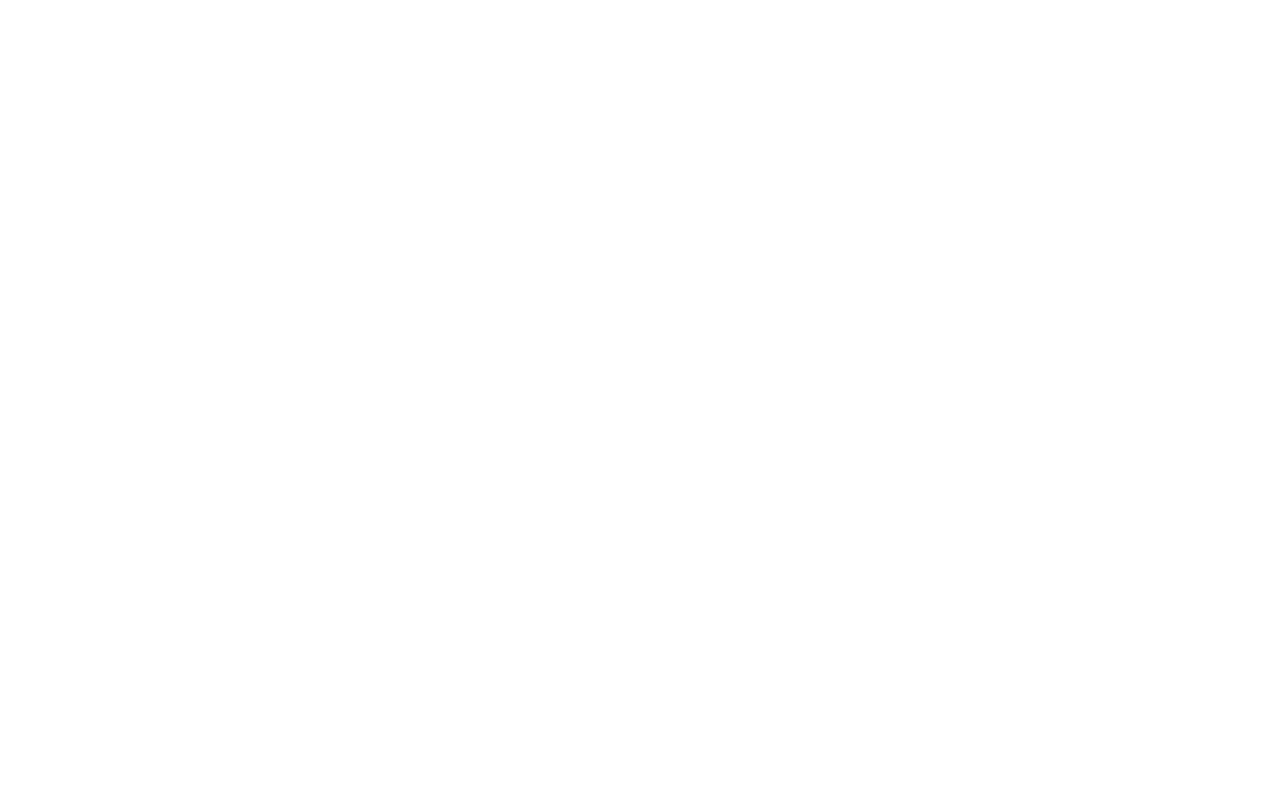
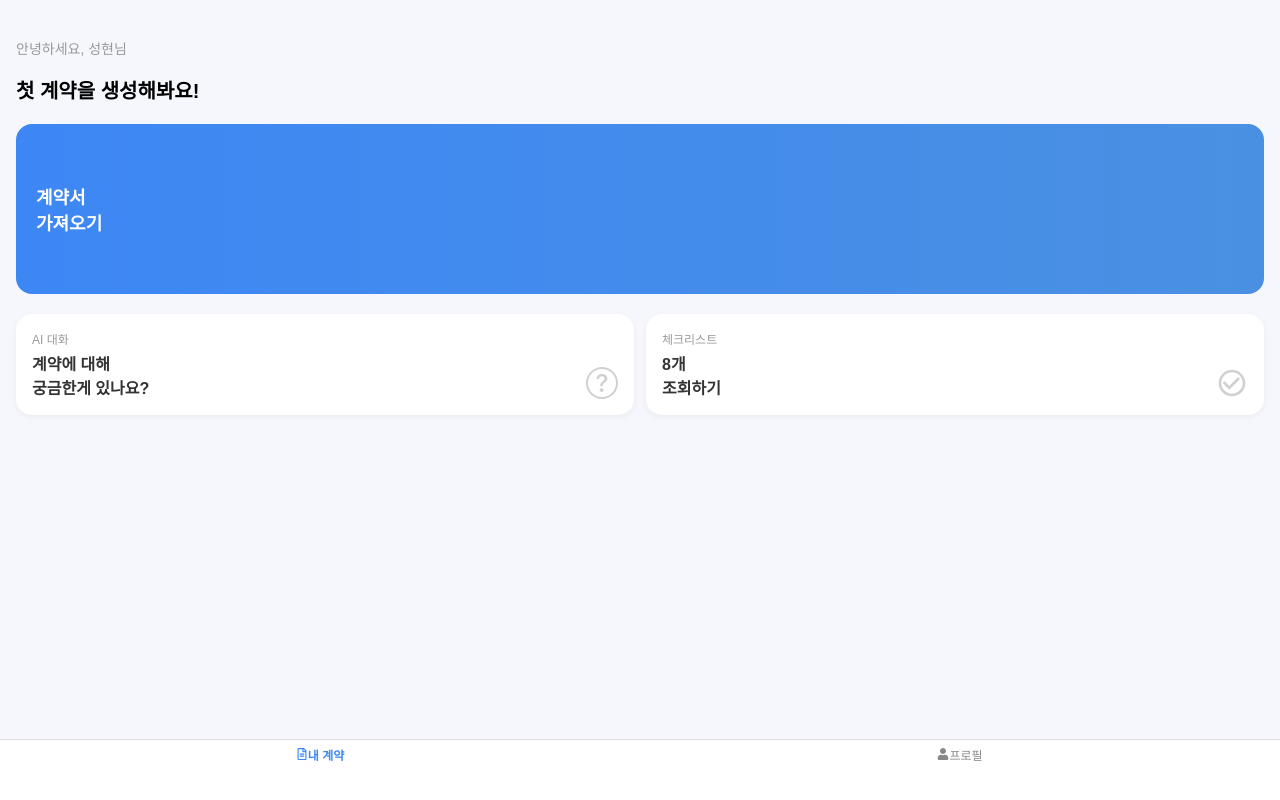
Before and after one commit to wanyam2/SSL-Front, a React (Create React App) app: page / in a window 1280 px wide. Before the commit this address had no page. Shown: the top 800 px of the page. Built offline with nearby package versions, Linux system fonts and the light colour scheme.

Commit message:
feat: 페이지 생성

```diff
--- a/src/App.js
+++ b/src/App.js
@@ -9,7 +9,7 @@ function App() {
     return (
         <BrowserRouter>
             <Routes>
-                <Route path="/ContractPage" element={<ContractPage/>}/>
+                <Route path="/" element={<ContractPage/>}/>
                 <Route path="/ocr" element={<Ocr/>}/>
                 <Route path="/ContractResultPage" element={<ContractResult/>}/>
                 <Route path="/employment" element={<Employment/>}/>
--- /dev/null
+++ b/src/component/ContractPage/ContractPage.js
@@ -0,0 +1,46 @@
+import React from 'react';
+import styles from './ContractPage.module.css';
+import { FaRegFileAlt, FaUser } from 'react-icons/fa';
+import { MdCheckCircleOutline } from 'react-icons/md';
+import { BsQuestionCircle } from 'react-icons/bs';
+
+export default function ContractPage() {
+    return (
+        <div className={styles.container}>
+            <div className={styles.greeting}>
+                <p className={styles.subText}>안녕하세요, 성현님</p>
+                <h2 className={styles.title}>첫 계약을 생성해봐요!</h2>
+            </div>
+
+            <div className={styles.mainCard}>
+                <span>계약서<br />가져오기</span>
+                <div className={styles.scanIcon}></div>
+            </div>
+
+            <div className={styles.subCards}>
+                <div className={styles.card}>
+                    <span className={styles.cardTitle}>AI 대화</span>
+                    <p className={styles.cardDesc}>계약에 대해<br />궁금한게 있나요?</p>
+                    <BsQuestionCircle size={32} className={styles.cardIcon} />
+                </div>
+
+                <div className={styles.card}>
+                    <span className={styles.cardTitle}>체크리스트</span>
+                    <p className={styles.cardDesc}>8개<br />조회하기</p>
+                    <MdCheckCircleOutline size={32} className={styles.cardIcon} />
+                </div>
+            </div>
+
+            <div className={styles.tabBar}>
+                <div className={styles.tabItemActive}>
+                    <FaRegFileAlt />
+                    <span>내 계약</span>
+                </div>
+                <div className={styles.tabItem}>
+                    <FaUser />
+                    <span>프로필</span>
+                </div>
+            </div>
+        </div>
+    );
+}
--- /dev/null
+++ b/src/component/ContractPage/ContractPage.module.css
@@ -0,0 +1,102 @@
+.container {
+    padding: 24px 16px 80px;
+    font-family: sans-serif;
+    background-color: #f5f7fc;
+    min-height: 100vh;
+}
+
+.greeting {
+    margin-bottom: 20px;
+}
+
+.subText {
+    font-size: 14px;
+    color: #999;
+    margin-bottom: 4px;
+}
+
+.title {
+    font-size: 20px;
+    font-weight: 700;
+    color: #000;
+}
+
+.mainCard {
+    background: linear-gradient(to right, #3d87f5, #4a90e2);
+    border-radius: 16px;
+    color: white;
+    padding: 20px;
+    margin: 20px 0;
+    font-size: 18px;
+    font-weight: bold;
+    position: relative;
+    height: 130px;
+    display: flex;
+    justify-content: space-between;
+    align-items: center;
+}
+
+.scanIcon {
+    font-size: 32px;
+}
+
+.subCards {
+    display: flex;
+    justify-content: space-between;
+    gap: 12px;
+}
+
+.card {
+    background-color: #fff;
+    border-radius: 16px;
+    padding: 16px;
+    flex: 1;
+    box-shadow: 0 2px 6px rgba(0,0,0,0.05);
+    position: relative;
+}
+
+.cardTitle {
+    font-size: 12px;
+    color: #999;
+    margin-bottom: 4px;
+    display: block;
+}
+
+.cardDesc {
+    font-size: 16px;
+    font-weight: 600;
+    margin: 0;
+    color: #333;
+}
+
+.cardIcon {
+    position: absolute;
+    bottom: 16px;
+    right: 16px;
+    color: #d0d0d0;
+}
+
+.tabBar {
+    position: fixed;
+    bottom: 0;
+    left: 0;
+    right: 0;
+    height: 60px;
+    background-color: #fff;
+    display: flex;
+    border-top: 1px solid #ddd;
+}
+
+.tabItem,
+.tabItemActive {
+    flex: 1;
+    text-align: center;
+    padding-top: 6px;
+    font-size: 12px;
+    color: #888;
+}
+
+.tabItemActive {
+    color: #3d87f5;
+    font-weight: 600;
+}
--- a/src/component/ContractResult/ContractChecklist.js
+++ b/src/component/ContractResult/ContractChecklist.js
@@ -0,0 +1,38 @@
+export const checklistItems = [
+    {
+        title: "수습기간",
+        content: "수습기간 3개월 / 수습 중 해고 가능",
+        note: "수습기간 중에는 사용자가 쉽게 해고할 수 있으며, 임금이 삭감될 수 있는 위험이 있어 주의가 필요합니다.",
+        status: "warning",
+    },
+    {
+        title: "퇴직금 조항",
+        content: "퇴직금 관련 조항이 명시되어 있지 않음",
+        note: "계약서에 명시되어 있지 않아 추후 분쟁 가능성이 있습니다.",
+        status: "danger",
+    },
+    {
+        title: "유급휴가",
+        content: "연차휴가 명시 O / 휴가 일수 기준 불명확",
+        note: "실제 사용 가능한 일수 조건이 명확하지 않아 확인이 필요합니다.",
+        status: "info",
+    },
+    {
+        title: "근무시간",
+        content: "주 44시간 / 야근 여부 언급 없음",
+        note: "법정근로시간(주 40시간)을 초과함. 초과근무 수당이 명시되지 않았습니다.",
+        status: "warning",
+    },
+    {
+        title: "임금 조건",
+        content: "월 200만 원 / 수당 별도 언급 없음",
+        note: "초과·연장·야간 수당이 구체적으로 언급되지 않았습니다.",
+        status: "info",
+    },
+    {
+        title: "계약 기간",
+        content: "6개월 계약 / 자동 연장 여부 없음",
+        note: "계약 기간이 종료되면 근로계약이 자동 종료될 수 있어 주의가 필요합니다.",
+        status: "info",
+    },
+];
--- /dev/null
+++ b/src/component/ContractResult/ContractResult.js
@@ -0,0 +1,55 @@
+import React, { useState } from 'react';
+import styles from './ContractResult.module.css';
+import { checklistItems } from './ContractChecklist';
+
+export default function ContractResult() {
+    const [tab, setTab] = useState('기본');
+
+    return (
+        <div className={styles.container}>
+            <div className={styles.header}>
+                <button className={styles.backBtn}>←</button>
+                <h2>계약서 결과</h2>
+            </div>
+
+            <div className={styles.contractBox}>
+                <div className={styles.contractMeta}>
+                    <span className={styles.contractType}>근로계약서</span>
+                    <span className={styles.contractDate}>2025.07.30</span>
+                    <h3 className={styles.company}>주식회사 해이커피</h3>
+                </div>
+                <div className={styles.alertBadge}>⚠️ 주의</div>
+            </div>
+
+            <div className={styles.tabMenu}>
+                <button onClick={() => setTab('기본')} className={tab === '기본' ? styles.active : ''}>기본 정보</button>
+                <button onClick={() => setTab('조항')} className={tab === '조항' ? styles.active : ''}>핵심 조항</button>
+            </div>
+
+            <div className={styles.contentArea}>
+                {tab === '기본' ? (
+                    <div className={styles.emptyBox}>
+                        <p className={styles.emptyText}>내용 없음<br />아직 작업 X</p>
+                    </div>
+                ) : (
+                    <div className={styles.checklist}>
+                        {checklistItems.map((item, idx) => (
+                            <div key={idx} className={`${styles.item} ${styles[item.status]}`}>
+                                <div className={styles.itemHeader}>
+                                    <strong>{item.title}</strong>
+                                    <span className={styles.statusMark}>
+                    {item.status === 'info' && '✔'}
+                                        {item.status === 'danger' && '✖'}
+                                        {item.status === 'warning' && '⚠'}
+                  </span>
+                                </div>
+                                <p className={styles.itemContent}>{item.content}</p>
+                                <p className={styles.itemNote}>{item.note}</p>
+                            </div>
+                        ))}
+                    </div>
+                )}
+            </div>
+        </div>
+    );
+}
--- /dev/null
+++ b/src/component/ContractResult/ContractResult.module.css
@@ -0,0 +1,111 @@
+.container {
+    background: #f5f7fc;
+    min-height: 100vh;
+    padding: 24px 16px 80px;
+    font-family: sans-serif;
+}
+
+.header {
+    display: flex;
+    align-items: center;
+    gap: 12px;
+    margin-bottom: 20px;
+}
+
+.backBtn {
+    font-size: 20px;
+    background: none;
+    border: none;
+}
+
+.contractBox {
+    background: linear-gradient(to right, #3d87f5, #4a90e2);
+    border-radius: 16px;
+    color: white;
+    padding: 16px;
+    margin-bottom: 20px;
+    position: relative;
+}
+
+.alertBadge {
+    position: absolute;
+    top: 12px;
+    right: 16px;
+    background: #fff0e0;
+    color: #ff6600;
+    font-size: 12px;
+    padding: 4px 8px;
+    border-radius: 12px;
+}
+
+.tabMenu {
+    display: flex;
+    margin-bottom: 16px;
+}
+
+.tabMenu button {
+    flex: 1;
+    padding: 12px;
+    border: none;
+    background: transparent;
+    font-size: 14px;
+    color: #999;
+    border-bottom: 2px solid transparent;
+}
+
+.tabMenu .active {
+    color: #3d87f5;
+    border-bottom: 2px solid #3d87f5;
+    font-weight: bold;
+}
+
+.emptyBox {
+    background: #fff;
+    border-radius: 20px;
+    padding: 60px 0;
+    text-align: center;
+    color: #d3aee3;
+    font-size: 16px;
+}
+
+.checklist .item {
+    background: #fff;
+    border-radius: 12px;
+    padding: 16px;
+    margin-bottom: 12px;
+    box-shadow: 0 1px 3px rgba(0,0,0,0.05);
+}
+
+.itemHeader {
+    display: flex;
+    justify-content: space-between;
+    font-weight: bold;
+    margin-bottom: 8px;
+}
+
+.statusMark {
+    font-size: 18px;
+}
+
+.itemContent {
+    font-size: 14px;
+    margin-bottom: 6px;
+}
+
+.itemNote {
+    font-size: 12px;
+    color: #666;
+}
+
+/* 상태별 강조 */
+.info .statusMark {
+    color: #007aff;
+}
+
+.warning .statusMark {
+    color: #ff9500;
+}
+
+.danger .statusMark {
+    color: #ff3b30;
+}
```
